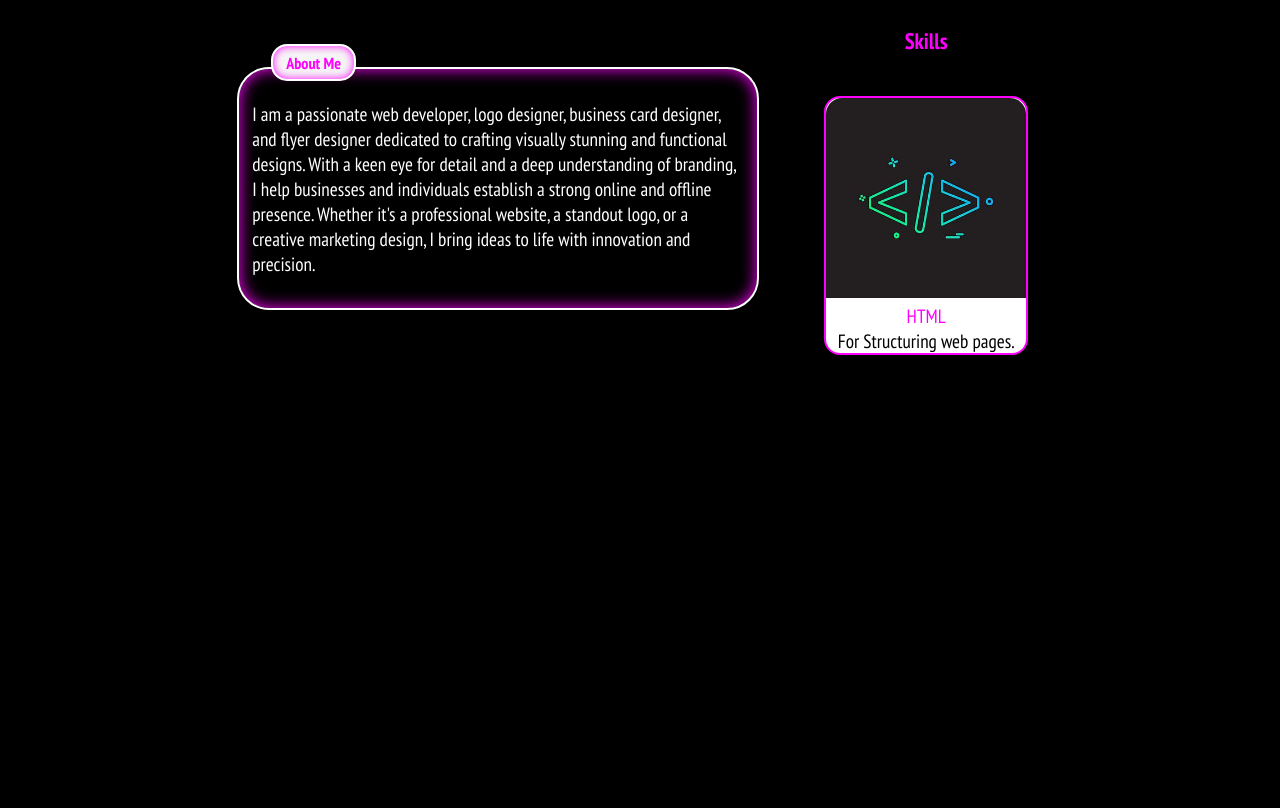
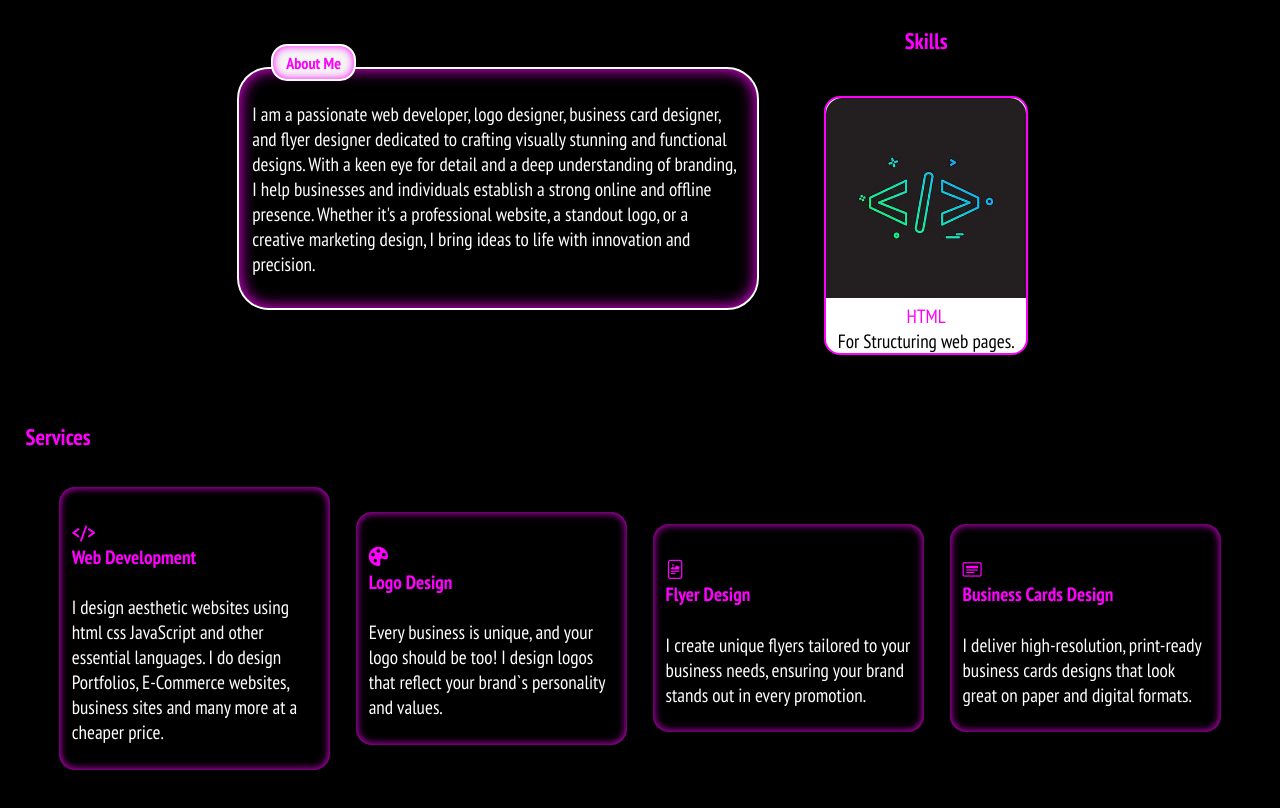
Before and after one commit to Omillo-Charles/OmilloPortfolio.github.io, a plain HTML site: page index.html in a window 1280 px wide. Shown: the part 430-1238 px from the top of the page. Before the commit the page ends 830 px from the top, so only its background shows below. Drawn offline with nearby package versions, Linux system fonts and the light colour scheme; a web font is replaced by a local one.

Commit message:
Added the services section

```diff
--- a/index.html
+++ b/index.html
@@ -61,5 +61,58 @@
            </div>
         </div>
     </section>
+
+    <section class="services">
+
+        <div class="heading_serv">
+            <h3 class="serv_heading">
+                Services
+            </h3>
+        </div>
+
+       <div class="cards">
+
+        <div class="card_1">
+            <h4 class="heading">
+                &lt;/&gt; <br>
+                Web Development
+            </h4>
+            <p class="card_1_text">
+                I design aesthetic websites using html css JavaScript and other essential languages. I do design Portfolios, E-Commerce websites, business sites and many more at a cheaper price.
+            </p>
+        </div>
+
+        <div class="card_2">
+            <h4 class="heading">
+                <i class="bi bi-palette-fill"></i> <br>
+                Logo Design
+            </h4>
+            <p class="card_2_text">
+                Every business is unique, and your logo should be too! I design logos that reflect your brand`s personality and values.
+            </p>
+        </div>
+
+        <div class="card_3">
+            <h4 class="heading">
+                <i class="bi bi-file-richtext"></i><br>
+                Flyer Design
+            </h4>
+            <p class="card_3_text">
+                I create unique flyers tailored to your business needs, ensuring your brand stands out in every promotion.
+            </p>
+        </div>
+
+        <div class="card_4">
+           <h4 class="heading">
+            <i class="bi bi-card-heading"></i><br>
+            Business Cards Design
+           </h4>
+           <p class="card_4_text">
+            I deliver high-resolution, print-ready business cards designs that look great on paper and digital formats.
+           </p>
+        </div>
+       </div>
+
+    </section>
 </body>
 </html>
--- a/styles.css
+++ b/styles.css
@@ -221,3 +221,38 @@ div.main_skills figure img{
 div.main_skills figure figcaption span{
     color: var(--color);
 }
+
+section.services{
+    display: flex;
+    flex-direction: column;
+    margin: 1.6rem;
+}
+
+div.heading_serv{
+    color: var(--color);
+}
+
+div.cards{
+    display: flex;
+    justify-content: center;
+    align-items: center;
+    flex-direction: row;
+    flex-wrap: wrap;
+}
+
+div.cards div{
+   box-shadow: inset 0 0 8px var(--color);
+    padding: var(--link_pading);
+    border-radius: 16px;
+    width: 20%;
+    margin: 0.8rem;
+
+    @media screen and (max-width:768px){
+        width: 80%;
+        margin: 0.4rem;
+    }
+}
+
+div.cards div h4{
+    color: var(--color);
+}
```
